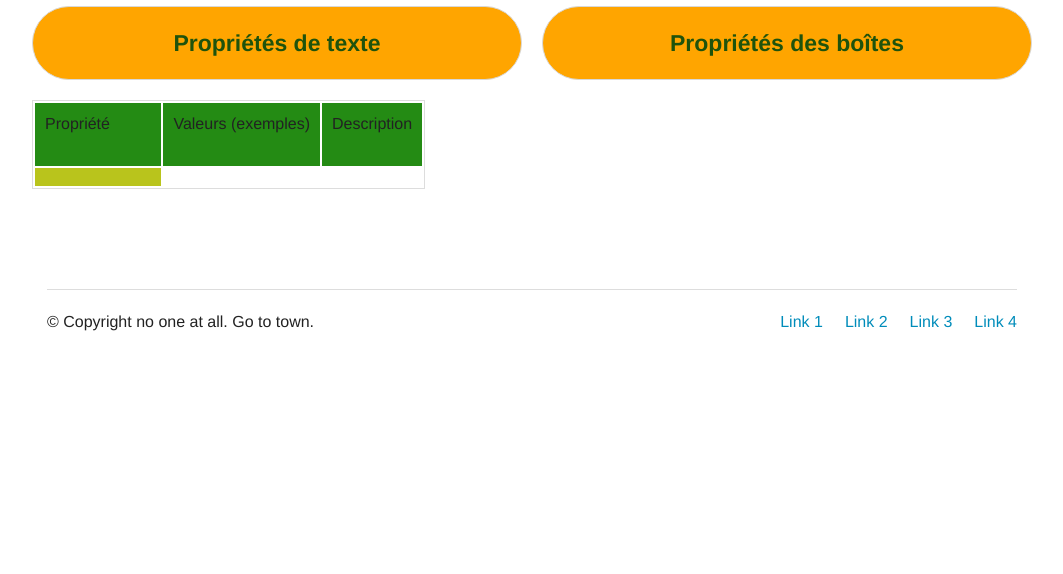
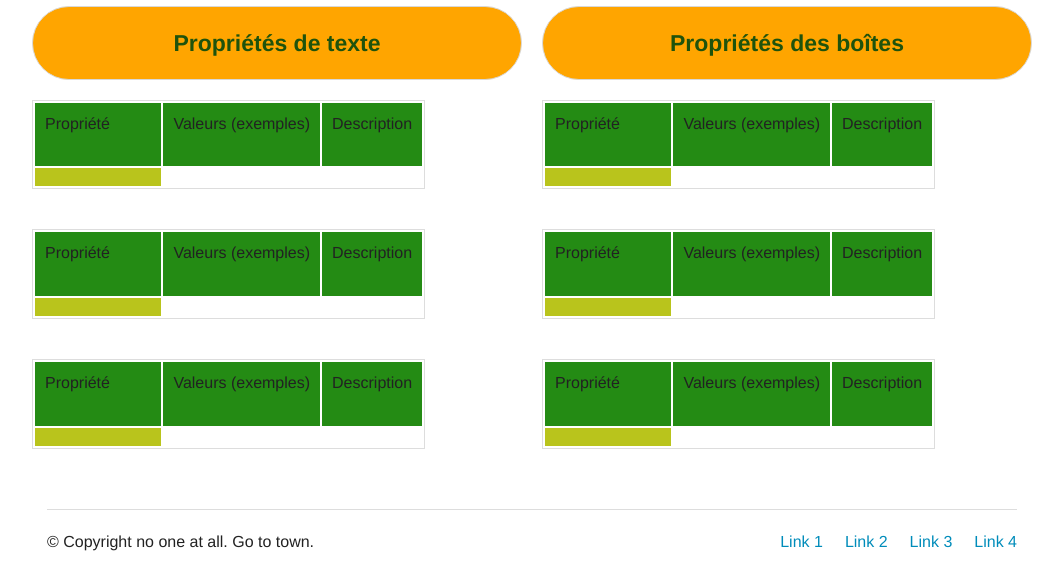
Before and after one commit to didierClin/cheatSheet_CSS_foundation, a plain HTML site: page index.html in a window 1280 px wide. Shown: the part 659-1233 px from the top of the page, without its empty margins (108-1171 px from the left). Before the commit the page ends 1014 px from the top, so only its background shows below. Drawn offline with Linux system fonts and the light colour scheme.

Commit message:
Avavnt insertion data

```diff
--- a/index.html
+++ b/index.html
@@ -81,17 +81,87 @@
         </li>
         <li id="Boi">
           <h4 class="panel">Propriétés des boîtes</h4>
+          <table>
+            <thead>
+              <tr>
+                <th> <p>Propriété</p> </th>
+                <th> <p>Valeurs (exemples)</p> </th>
+                <th> <p>Description</p> </th>
+              </tr>
+            </thead>
+            <tbody>
+              <tr>
+                  <td></td>
+              </tr>
+            <tbody>
+          </table>
         </li>
         <li id="Cou">
+          <table>
+            <thead>
+              <tr>
+                <th> <p>Propriété</p> </th>
+                <th> <p>Valeurs (exemples)</p> </th>
+                <th> <p>Description</p> </th>
+              </tr>
+            </thead>
+            <tbody>
+              <tr>
+                  <td></td>
+              </tr>
+            <tbody>
+          </table>
 
         </li>
         <li id="Aff">
+          <table>
+            <thead>
+              <tr>
+                <th> <p>Propriété</p> </th>
+                <th> <p>Valeurs (exemples)</p> </th>
+                <th> <p>Description</p> </th>
+              </tr>
+            </thead>
+            <tbody>
+              <tr>
+                  <td></td>
+              </tr>
+            <tbody>
+          </table>
 
         </li>
         <li id="Lis">
+          <table>
+            <thead>
+              <tr>
+                <th> <p>Propriété</p> </th>
+                <th> <p>Valeurs (exemples)</p> </th>
+                <th> <p>Description</p> </th>
+              </tr>
+            </thead>
+            <tbody>
+              <tr>
+                  <td></td>
+              </tr>
+            <tbody>
+          </table>
 
         </li>
         <li id="Tab">
+          <table>
+            <thead>
+              <tr>
+                <th> <p>Propriété</p> </th>
+                <th> <p>Valeurs (exemples)</p> </th>
+                <th> <p>Description</p> </th>
+              </tr>
+            </thead>
+            <tbody>
+              <tr>
+                  <td></td>
+              </tr>
+            <tbody>
+          </table>
 
         </li>
     </ul>
```
